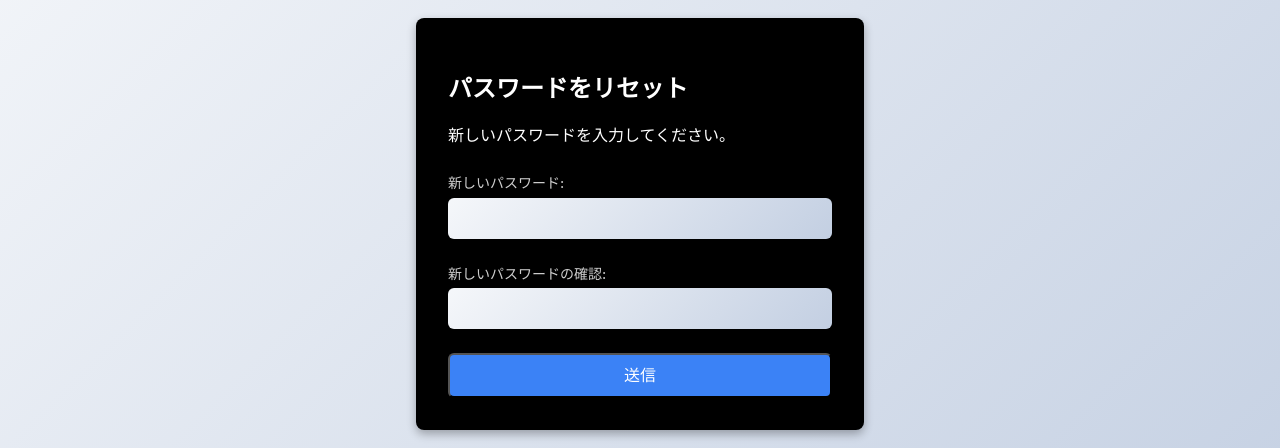
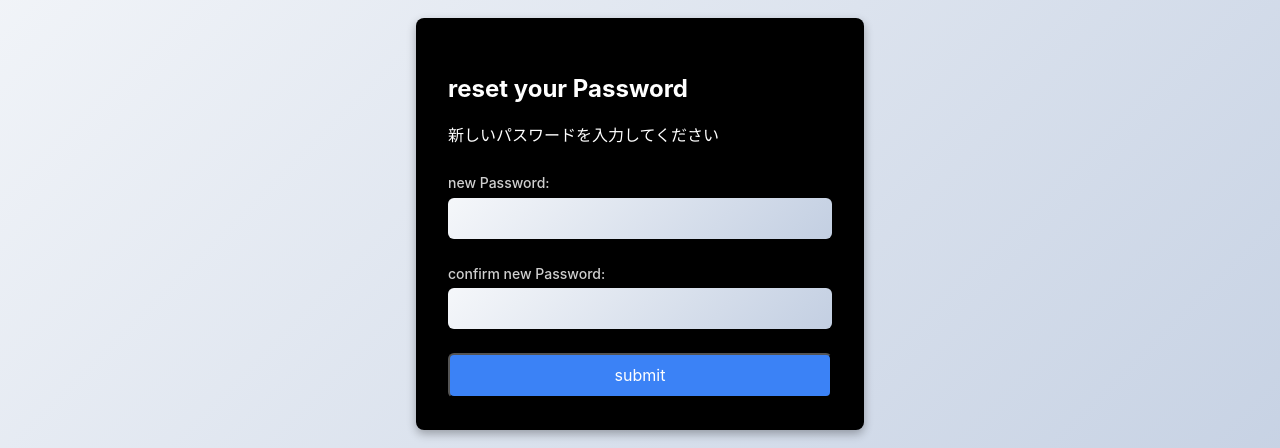
Before and after one commit to yuon7/meal, a Next.js app: page /auth/password/reset in a window 1280 px wide. Shown: the part 236-684 px from the top of the page. Built offline with nearby package versions, Linux system fonts and the light colour scheme; no server answers.

Commit message:
fix: password text

```diff
--- a/src/app/auth/password/reset/page.tsx
+++ b/src/app/auth/password/reset/page.tsx
@@ -37,12 +37,12 @@ export default function ResetPasswordPage() {
   return (
     <div className={styles.container}>
       <div className={styles.card}>
-        <h2 className={styles.title}>パスワードをリセット</h2>
-        <p className={styles.text}>新しいパスワードを入力してください。</p>
+        <h2 className={styles.title}>reset your Password</h2>
+        <p className={styles.text}>新しいパスワードを入力してください</p>
         <form method="post" className={styles.form} onSubmit={handleSubmit}>
           <div>
             <label htmlFor="newPassword" className={styles.label}>
-              新しいパスワード:
+              new Password:
             </label>
             <input
               id="newPassword"
@@ -54,7 +54,7 @@ export default function ResetPasswordPage() {
           </div>
           <div>
             <label htmlFor="confirmPassword" className={styles.label}>
-              新しいパスワードの確認:
+              confirm new Password:
             </label>
             <input
               id="confirmPassword"
@@ -68,7 +68,7 @@ export default function ResetPasswordPage() {
             type="submit"
             className={`${styles.button} ${styles.submitButton}`}
           >
-            送信
+            submit
           </button>
         </form>
       </div>
```
